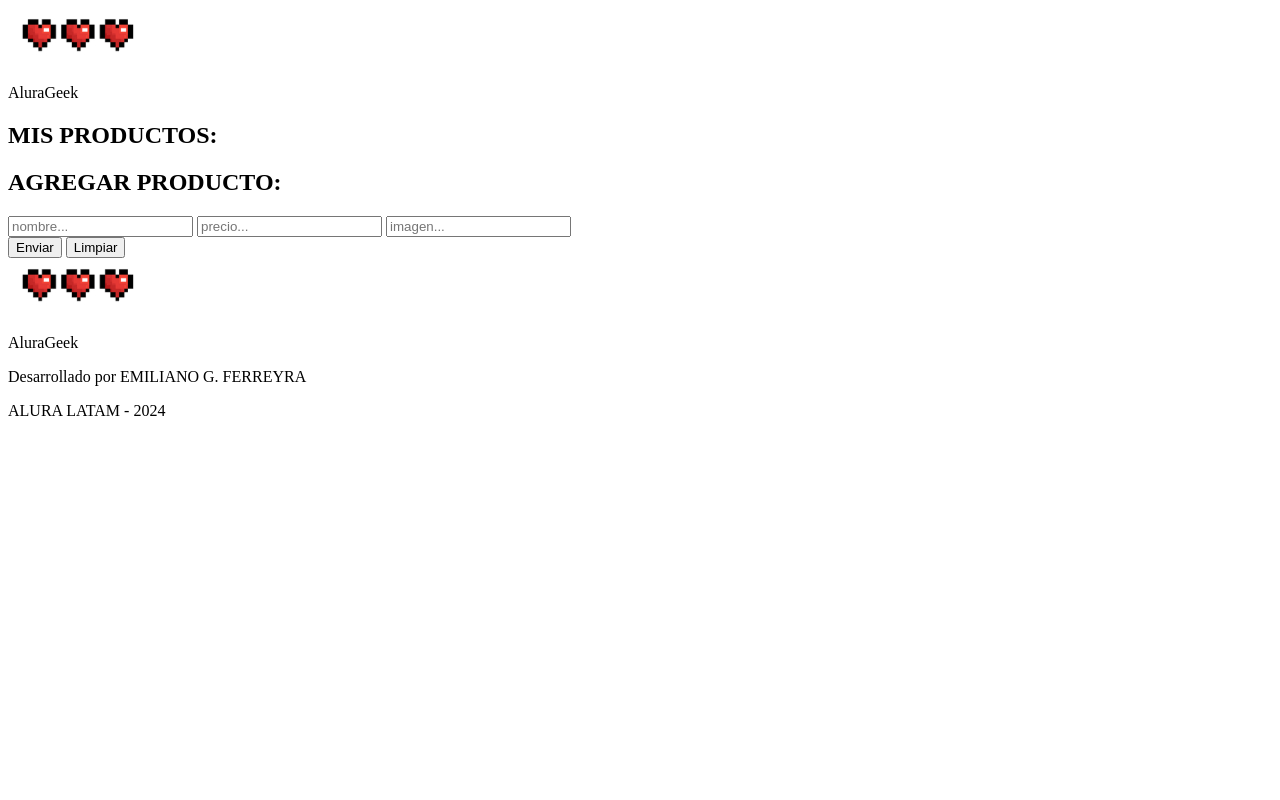
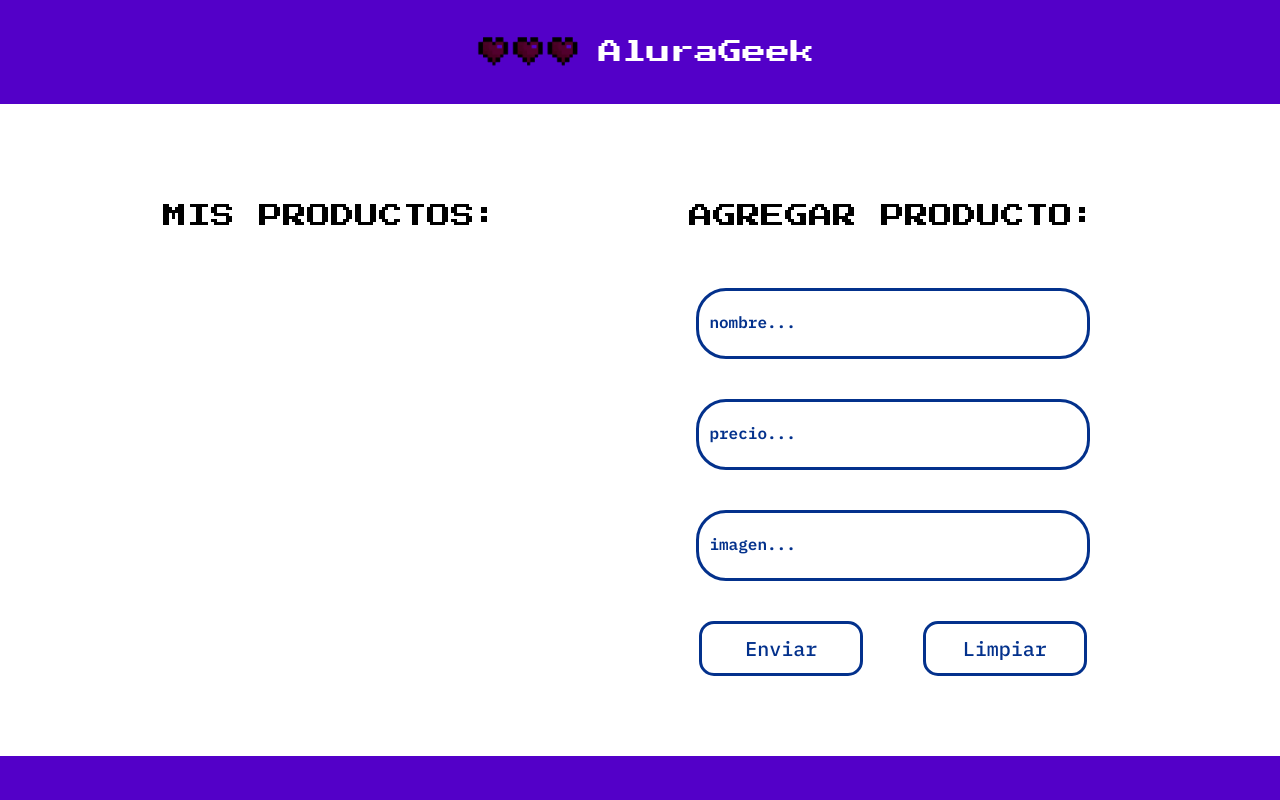
Before and after one commit to emiferreyra89/Challenge-AluraGeek, a plain HTML site: page frontend/view/home.html in a window 1280 px wide. Shown: the top 800 px of the page. Drawn offline with Linux system fonts and the light colour scheme; the site is published under a folder, as on GitHub Pages, so addresses that start at the root find nothing; no server answers.

Commit message:
Modifique la estructura html de la vista principal

```diff
--- a/frontend/view/home.html
+++ b/frontend/view/home.html
@@ -10,62 +10,29 @@
     href="https://fonts.googleapis.com/css2?family=IBM+Plex+Mono:ital,wght@0,100;0,200;0,300;0,400;0,500;0,600;0,700;1,100;1,200;1,300;1,400;1,500;1,600;1,700&family=Press+Start+2P&display=swap"
     rel="stylesheet">
   <script src="https://kit.fontawesome.com/02b2ba4a5f.js" crossorigin="anonymous"></script>
-  <link rel="stylesheet" href="/style/home.css">
+  <link rel="stylesheet" href="../style/home.css">
   <title>AluraGeek</title>
 </head>
 
 <body>
   <header>
     <div class="logo__header__footer">
-      <img src="../img/imgHeaderGeek.jpg" alt="">
+      <img src="../img/imgHeaderGeek.jpg" alt="Imagen de Corazones-logo AluraGeek">
       <p>AluraGeek</p>
     </div>
   </header>
   <main class="container">
     <section class="list__products">
       <h2>MIS PRODUCTOS:</h2>
-      <div class="products">
-        <!-- <div class="product">
-          <img src="../img/stormtrooper.jpg" alt="Stormtrooper">
-          <p class="product__name">Stormtrooper</p>
-          <div class="product__info">
-            <p class="product__info__price">$ 60,00</p>
-            <i class="fa-solid fa-trash-can"></i>
-          </div>
-        </div>
-        <div class="product">
-          <img src="../img/gameboy.jpg" alt="Game Boy Classic">
-          <p class="product__name">Game Boy Classic</p>
-          <div class="product__info">
-            <p class="product__info__price">$ 60,00</p>
-            <i class="fa-solid fa-trash-can"></i>
-          </div>
-        </div>
-        <div class="product">
-          <img src="../img/stormtrooper.jpg" alt="Stormtrooper">
-          <p class="product__name">Stormtrooper</p>
-          <div class="product__info">
-            <p class="product__info__price">$ 60,00</p>
-            <i class="fa-solid fa-trash-can"></i>
-          </div>
-        </div>
-        <div class="product">
-          <img src="../img/stormtrooper.jpg" alt="Stormtrooper">
-          <p class="product__name">Stormtrooper</p>
-          <div class="product__info">
-            <p class="product__info__price">$ 60,00</p>
-            <i class="fa-solid fa-trash-can"></i>
-          </div>
-        </div> -->
-         <!-- Repetir los productos según sea necesario -->
+      <div class="products" data-lista>
       </div>
     </section>
     <section class="add-product">
-      <form>
+      <form data-formulario>
         <h2>AGREGAR PRODUCTO:</h2>
-        <input type="text" placeholder="nombre...">
-        <input type="text" placeholder="precio...">
-        <input type="text" placeholder="imagen...">
+        <input name="nombre" type="text" placeholder="nombre..." required data-nombre>
+        <input name="precio" type="number" placeholder="precio..." required data-precio>
+        <input name="imagen" type="text" placeholder="imagen..." required data-imagen>
         <div class="box__buttons__form">
           <button type="submit">Enviar</button>
           <button type="reset">Limpiar</button>
@@ -75,7 +42,7 @@
   </main>
   <footer>
     <div class="logo__header__footer">
-      <img src="../img/imgHeaderGeek.jpg" alt="">
+      <img src="../img/imgHeaderGeek.jpg" alt="Imagen de Corazones-logo AluraGeek">
       <p>AluraGeek</p>
     </div>
     <div>
@@ -85,6 +52,7 @@
   </footer>
 
   <script src="../javascript/home.js" type="module"></script>
+
 </body>
 
 </html>
```
